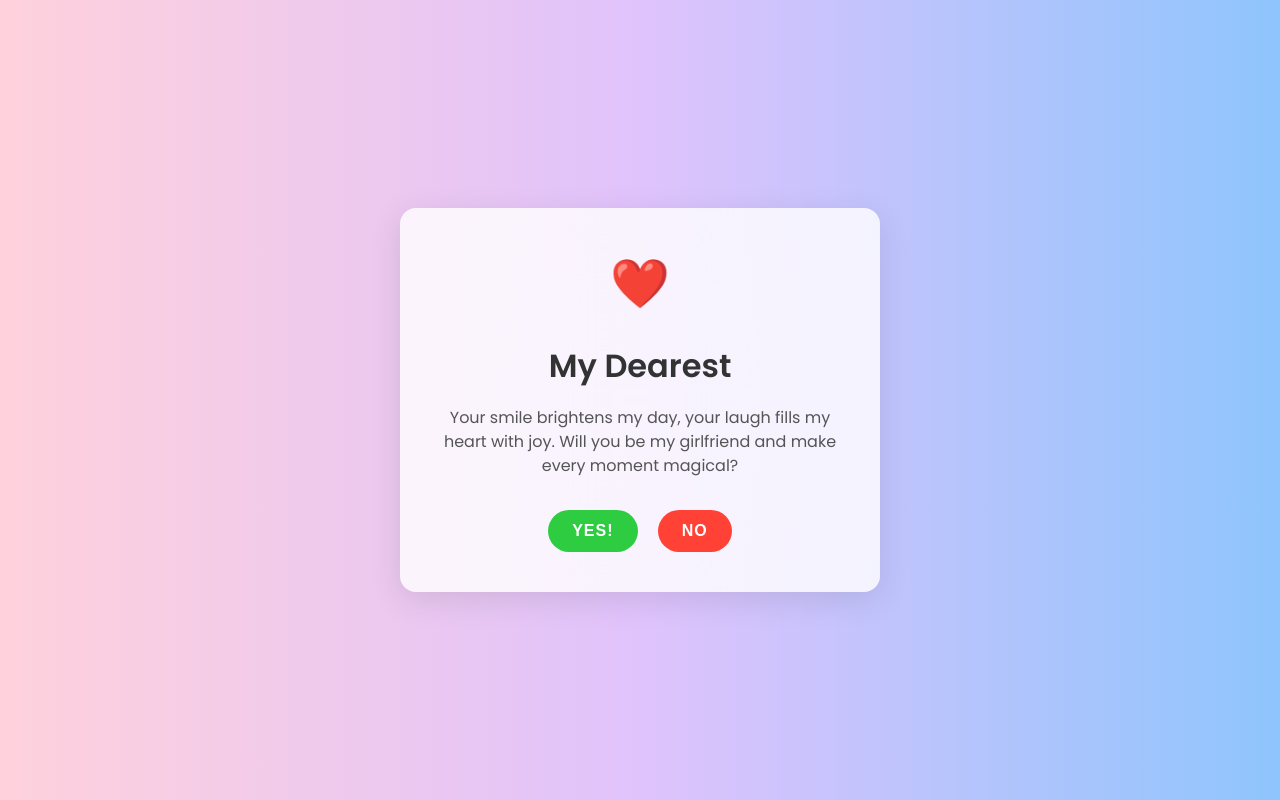
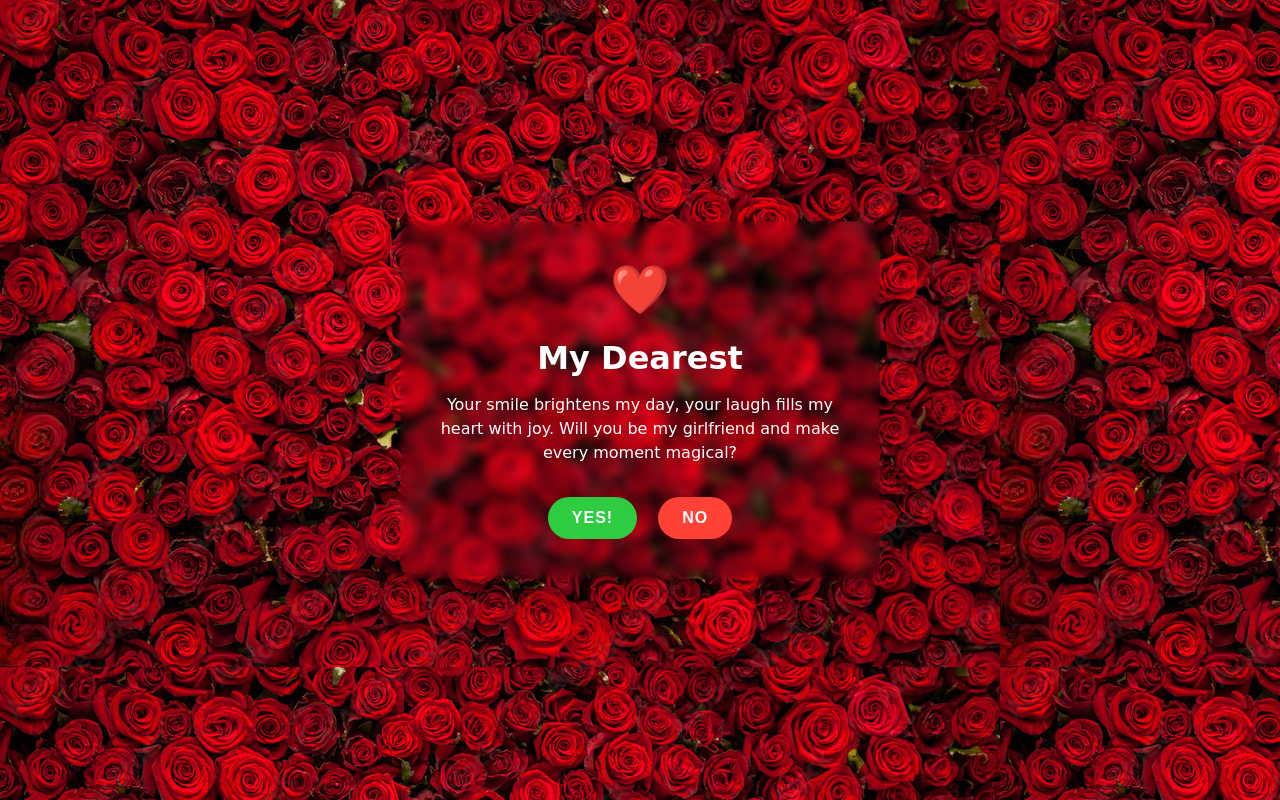
Before and after one commit to imrohit98/Proposal, a plain HTML site: page index.html in a window 1280 px wide. Drawn offline with Linux system fonts and the light colour scheme.

Commit message:
background

```diff
--- a/index.html
+++ b/index.html
@@ -11,8 +11,8 @@
     <div class="container">
         <div class="card">
             <div class="heart">❤️</div>
-            <h1>My Dearest</h1>
-            <p>Your smile brightens my day, your laugh fills my heart with joy. Will you be my girlfriend and make every moment magical?</p>
+            <h1 style="color: white;">My Dearest</h1>
+            <p style="color: white;">Your smile brightens my day, your laugh fills my heart with joy. Will you be my girlfriend and make every moment magical?</p>
             <div id="buttons">
                 <button class="btn btn-yes" onclick="respond(true)">Yes!</button>
                 <button class="btn btn-no" onclick="respond(false)">No</button>
--- a/styles.css
+++ b/styles.css
@@ -3,13 +3,14 @@
 body, html {
     height: 100%;
     margin: 0;
-    font-family: 'Poppins', sans-serif;
+    font-family: "Dancing Script", cursive;
     overflow: hidden; /* Prevent scrolling */
 }
 
 .container {
     height: 100vh; /* Changed from min-height to height */
-    background: linear-gradient(to right, #ffd1dc, #e0c3fc, #8ec5fc);
+    /* background: linear-gradient(to right, #ffd1dc, #e0c3fc, #8ec5fc); */
+    background-image: url('background.jpg'); /* Replace with background image URL */
     display: flex;
     align-items: center;
     justify-content: center;
@@ -18,7 +19,7 @@ body, html {
 }
 
 .card {
-    background-color: rgba(255, 255, 255, 0.8);
+    background-color: transparent;
     border-radius: 16px;
     box-shadow: 0 8px 32px rgba(0, 0, 0, 0.1);
     padding: 2.5rem;
@@ -27,7 +28,7 @@ body, html {
     width: 90%; /* Changed from 100% to 90% */
     max-height: 90vh; /* Limit the maximum height */
     overflow-y: auto; /* Add scrolling if content exceeds max-height */
-    backdrop-filter: blur(100px);
+    backdrop-filter: blur(5px);
     transition: all 0.3s ease;
 }
 
```
Also changed, not shown: background.jpg (added).
